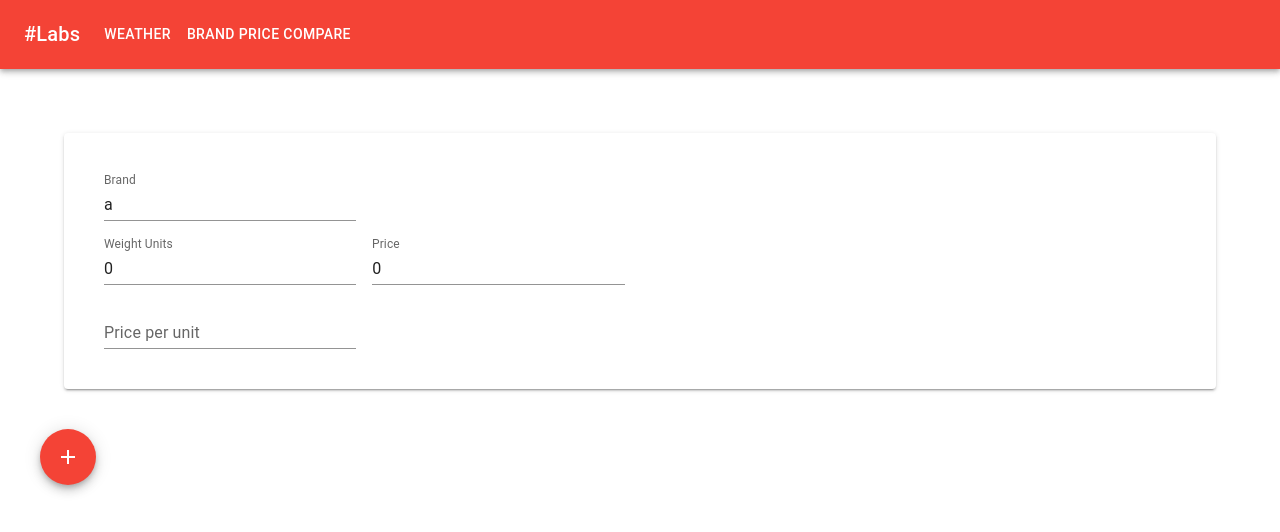
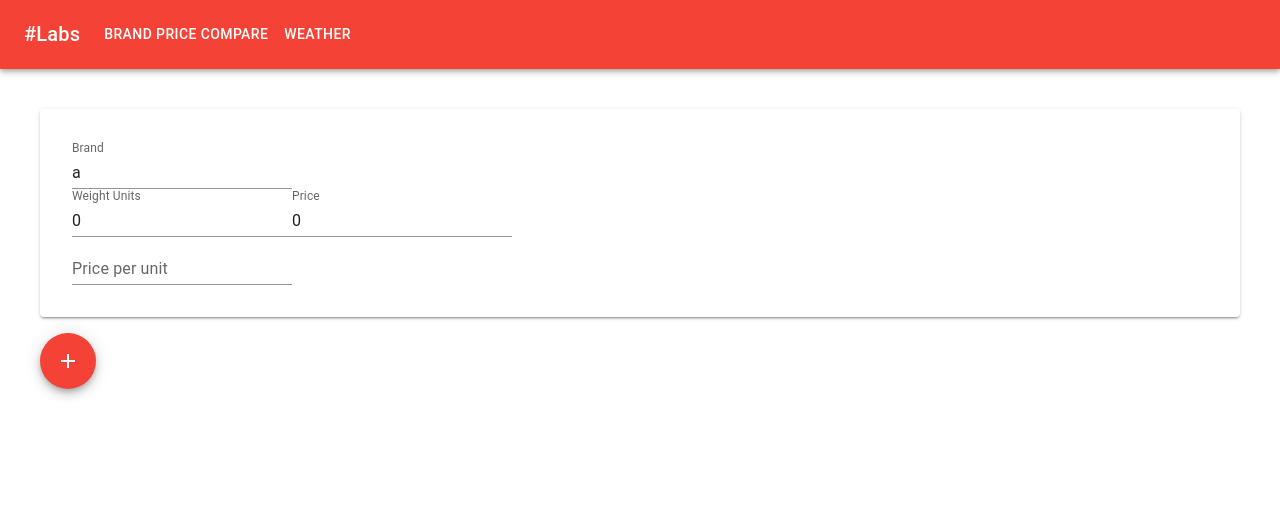
Before and after one commit to mkrishnan-codes/hash-labs, a React (Create React App) app: page /#/brandcompare in a window 1280 px wide. Shown: the top 532 px of the page. Built offline with nearby package versions, Linux system fonts and the light colour scheme.

Commit message:
style fix for brand and order changes

```diff
--- a/src/features/brandcompare/Brand.jsx
+++ b/src/features/brandcompare/Brand.jsx
@@ -14,18 +14,12 @@ export default function Brand({ id, brand,
 
         <Box
             component="form"
-            sx={{
-                '& .MuiTextField-root': { m: 1, width: '25ch' },
-            }}
             noValidate
             autoComplete="off"
         >
-            <Paper elevation={2} sx={{ flexGrow: 1, p: 4, m: 4 }}>
+            <Paper elevation={2} sx={{ p: 4, m: 1 }}>
+                    <TextField id="inpBrand" label="Brand" variant="standard" value={brand} onChange={(evt) => onUpdate('brand', id, evt.currentTarget.value)} />
                 <div>
-                    <TextField id="inpBrand" label="Brand" variant="standard" value={brand} onChange={(evt) => onUpdate('brand', id, evt.currentTarget.value)} />
-                </div>
-                <div>
-
                     <TextField type="number" id="inpWeightUnits" label="Weight Units" variant="standard" value={weightUnits} onChange={(evt) => onUpdate('weightUnits', id, evt.currentTarget.value)} />
                     <TextField type="number" id="inpPrice" label="Price" variant="standard" value={price} onChange={(evt) => onUpdate('price', id, evt.currentTarget.value)} />
                 </div>
--- a/src/layout/Header.jsx
+++ b/src/layout/Header.jsx
@@ -13,7 +13,7 @@ import Button from '@mui/material/Button';
 import MenuItem from '@mui/material/MenuItem';
 import { useHistory } from "react-router-dom";
 
-const pages = [{ name: 'Weather', path: "/weather" }, { name: "Brand Price Compare", path: "/brandcompare" }];
+const pages = [{ name: "Brand Price Compare", path: "/brandcompare" }, { name: 'Weather', path: "/weather" }];
 // const settings = ['Profile', 'Account', 'Dashboard', 'Logout'];
 
 const ResponsiveAppBar = () => {
--- a/src/router/router-config.js
+++ b/src/router/router-config.js
@@ -1,6 +1,6 @@
 // import { Login } from "../components/Login/Login";
 import NotFound from "../features/404/NotFound";
-import Home  from "../features/home/Home";
+// import Home  from "../features/home/Home";
 // import { Mock } from "../components/Mock/Mock";
 // import MockInit from "../components/Mock/MockInit";
 import Weather from '../features/weather/Weather';
@@ -10,12 +10,12 @@ export const routes = [
 		path: "/",
 		exact: true,
 		inner: true,
-		component: Home
+		component: BrandCompare
 	},
 	{
 		path: "/home",
 		inner: true,
-		component: Home,
+		component: BrandCompare,
 		//   routes: [
 		// 	{
 		// 	  path: "/tacos/bus",
```
